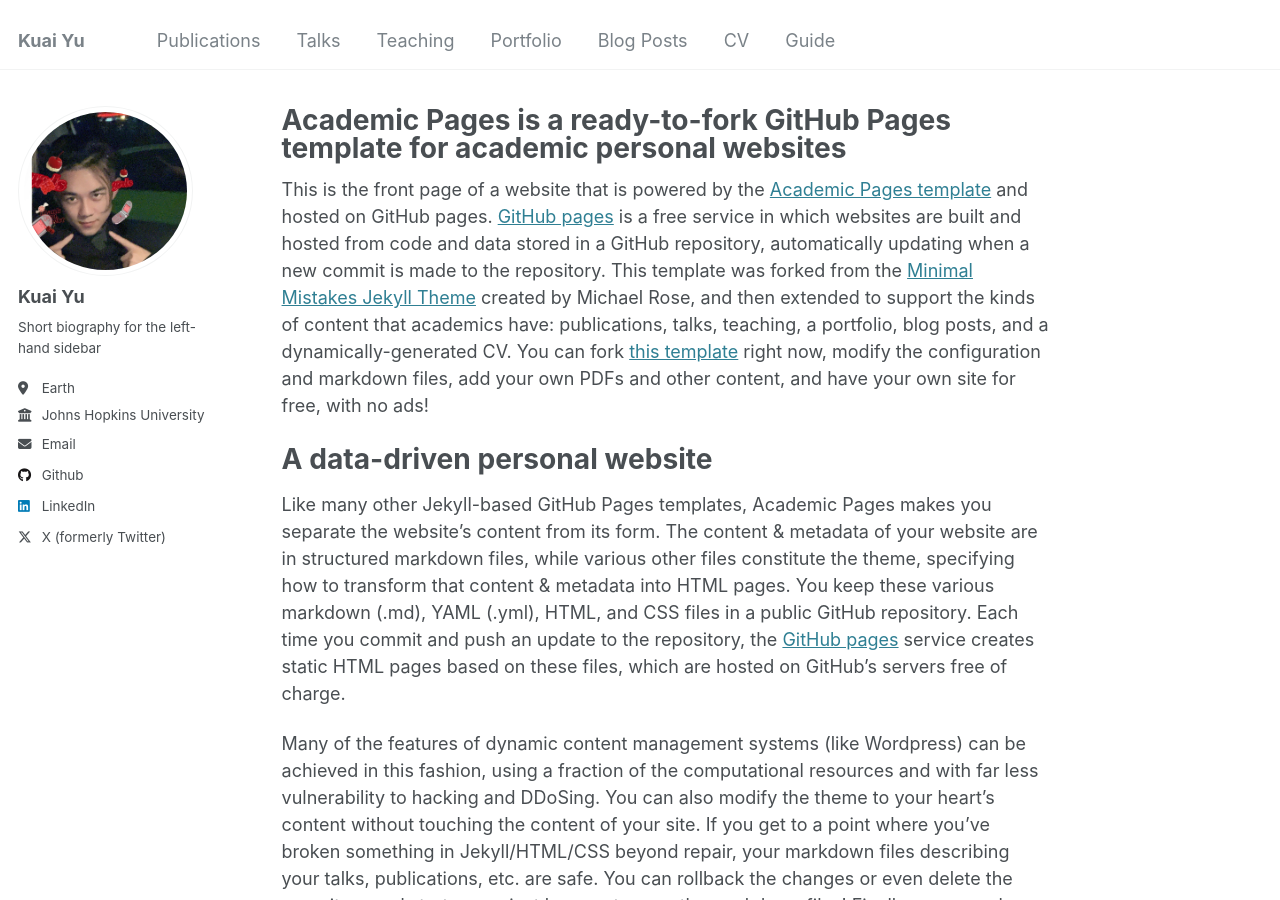
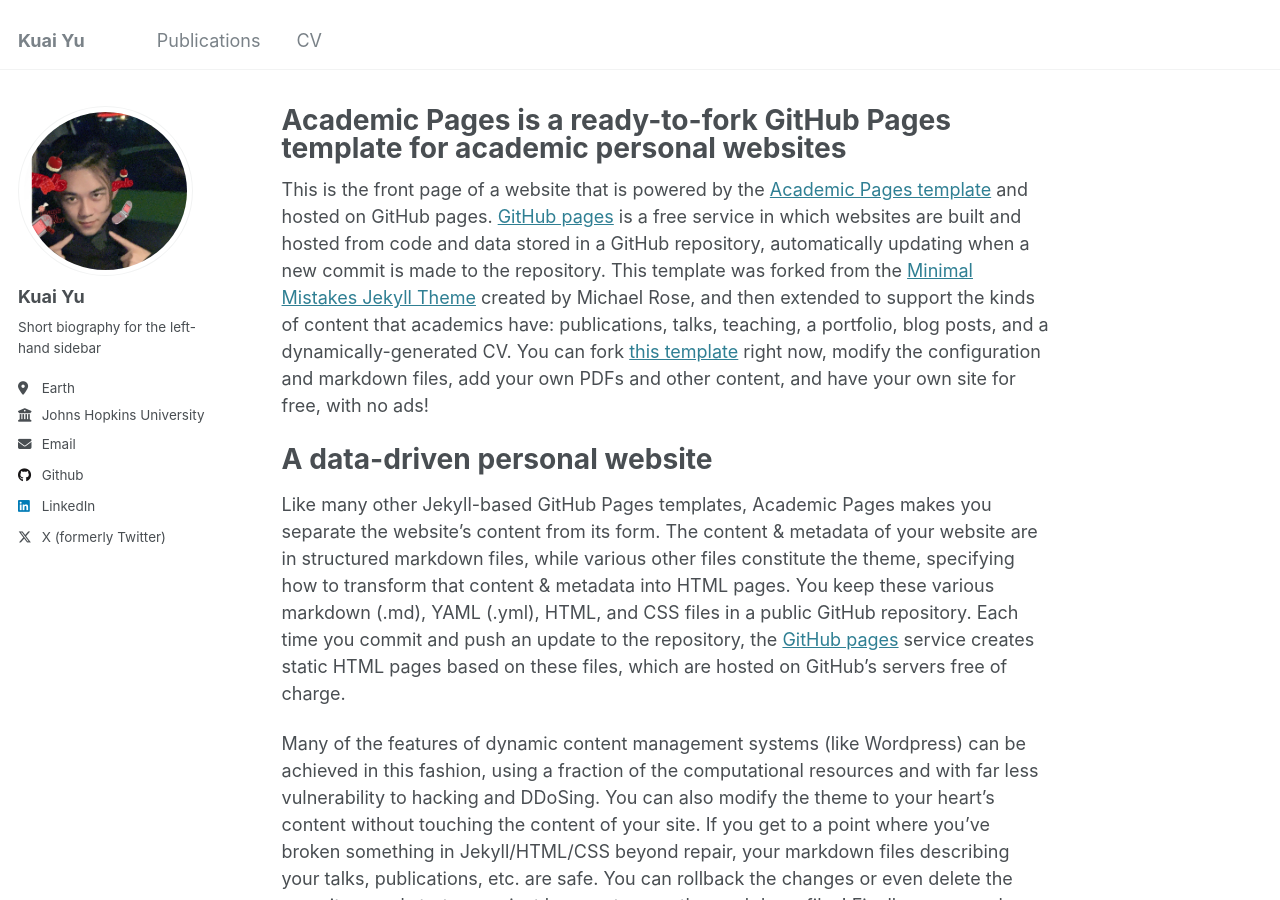
Before and after one commit to quick2063706271/quick2063706271.github.io, a Jekyll site: the page built from _pages/about.md, in a window 1280 px wide and 900 px high. Built offline with Jekyll 4.4.1, drawn with Linux system fonts in a browser that asks for light colours.

Commit message:
Update navigation.yml

```diff
--- a/_data/navigation.yml
+++ b/_data/navigation.yml
@@ -8,20 +8,5 @@ main:
   - title: "Publications"
     url: /publications/
 
-  - title: "Talks"
-    url:
-
-  - title: "Teaching"
-    url:
-
-  - title: "Portfolio"
-    url:
-
-  - title: "Blog Posts"
-    url:
-
   - title: "CV"
     url: /cv/
-
-  - title: "Guide"
-    url:
```
